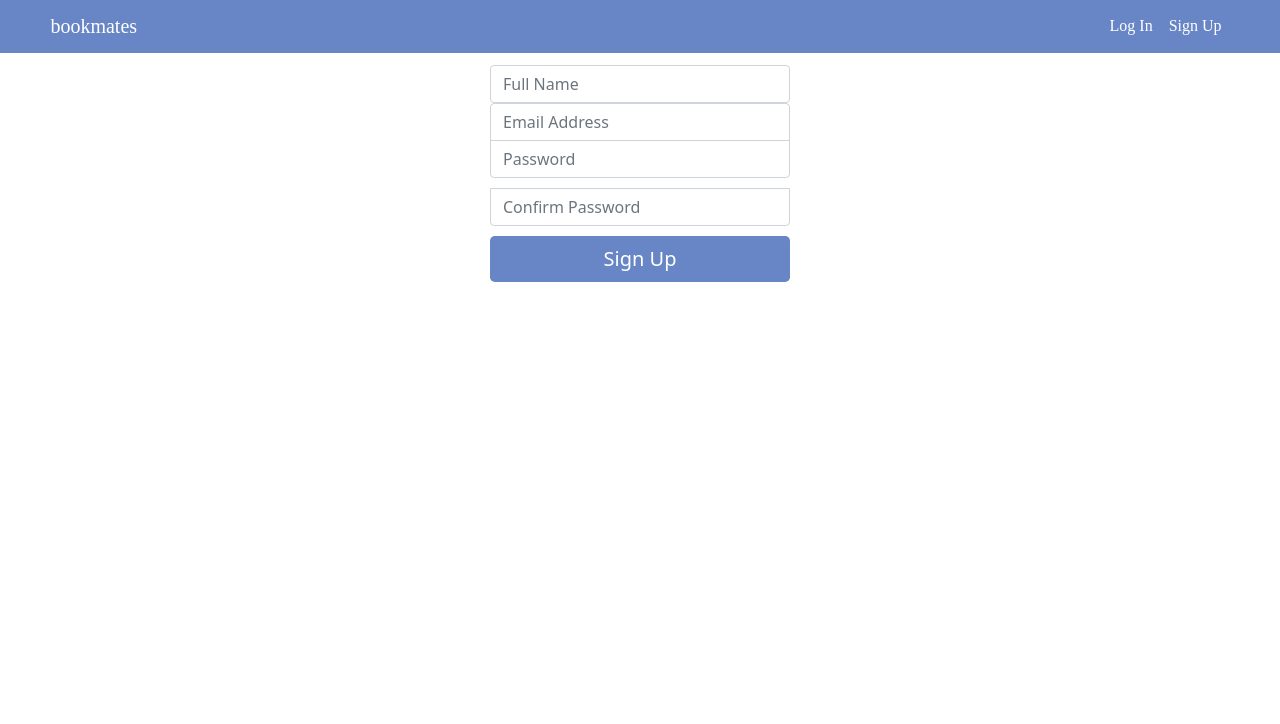
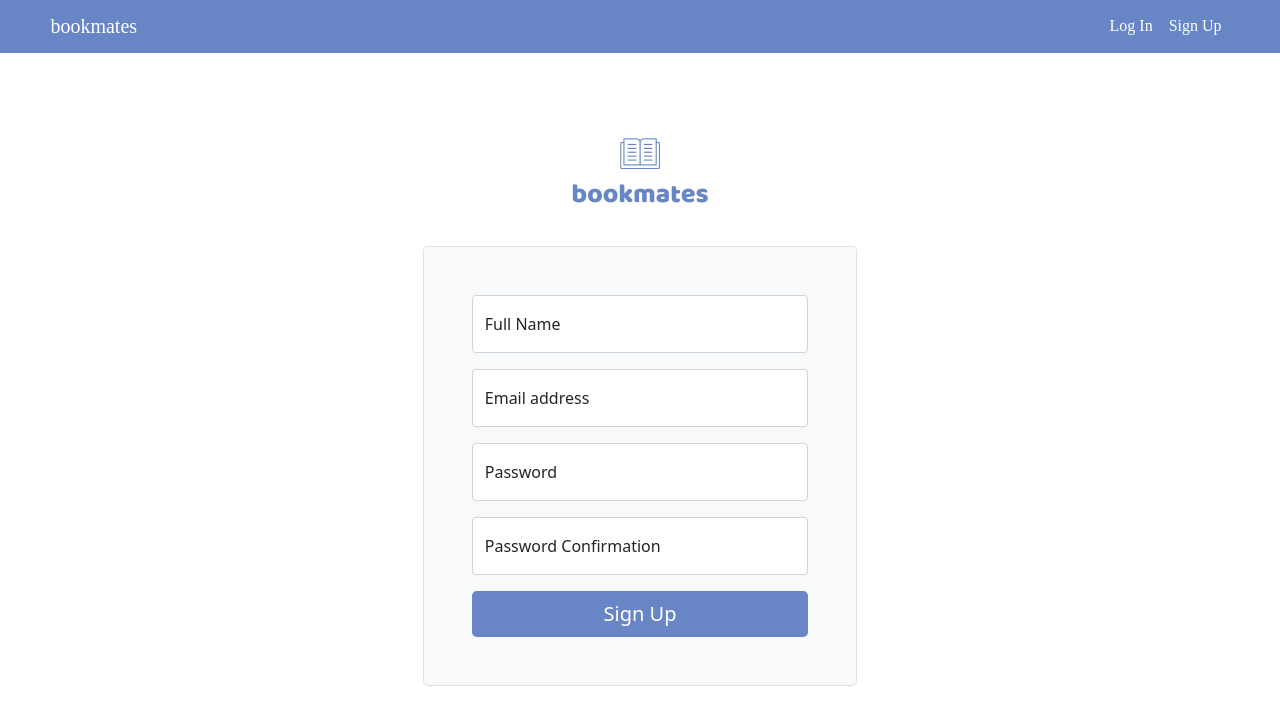
Before and after one commit to laurena-fayad/Login-Signup-using-React-Laravel, a React (Create React App) app in the folder react-part/: page /register in a window 1280 px wide. Shown: the top 724 px of the page. Built offline with nearby package versions, Linux system fonts and the light colour scheme; a web font is replaced by a local one.

Commit message:
Changed design of register page

```diff
--- a/react-part/src/pages/Register.js
+++ b/react-part/src/pages/Register.js
@@ -1,7 +1,8 @@
 import React, { useState } from "react";
 import axios from "axios";
 import { useNavigate } from "react-router-dom";
-import Nav from "../components/Nav"
+import Nav from "../components/Nav";
+import logo from "./../assets/bookmates-transparent.png";
 
 const Register = () => {
   let navigate = useNavigate();
@@ -33,47 +34,75 @@ const Register = () => {
   };
 
   return (
-    <main className="form-signin">
-      <Nav/>
-      <form onSubmit={submit}>
-        <h1 className="h3 mb-3 fw-normal">Create An Account</h1>
+    <div>
+      <Nav />
+      <div className="container col-xl-10 col-xxl-8 py-5">
+        <div className="g-lg-5 py-5 ">
+          <div className="col-md-10 mx-auto col-lg-5">
+            <img
+              src={logo}
+              className="d-block mx-auto img-fluid"
+              alt="bookmates logo"
+              width="250"
+              height="250"
+            />
+
+            <form
+              onSubmit={submit}
+              className="p-4 p-md-5 border rounded-3 bg-light"
+            >
+              <div className="form-floating mb-3">
                 <input
-          type="name"
-          class="form-control"
+                  className="form-control"
+                  id="floatingInput"
                   placeholder="Full Name"
                   required
                   onChange={(e) => setName(e.target.value)}
                 />
-
+                <label for="floatingInput">Full Name</label>
+              </div>
+              <div className="form-floating mb-3">
                 <input
                   type="email"
-          class="form-control"
-          placeholder="Email Address"
+                  className="form-control"
+                  id="floatingInput"
+                  placeholder="name@example.com"
                   required
                   onChange={(e) => setEmail(e.target.value)}
                 />
-
+                <label for="floatingInput">Email address</label>
+              </div>
+              <div className="form-floating mb-3">
                 <input
                   type="password"
-          class="form-control"
+                  className="form-control"
+                  id="floatingPassword"
                   placeholder="Password"
                   required
                   onChange={(e) => setPassword(e.target.value)}
                 />
-
+                <label for="floatingPassword">Password</label>
+              </div>
+              <div className="form-floating mb-3">
                 <input
                   type="password"
-          class="form-control"
-          placeholder="Confirm Password"
+                  className="form-control"
+                  id="floatingPassword"
+                  placeholder="Password Confirmation"
                   required
                   onChange={(e) => setPasswordConfirmation(e.target.value)}
                 />
+                <label for="floatingPassword">Password Confirmation</label>
+              </div>
 
               <button className="w-100 btn btn-lg btn-primary" type="submit">
                 Sign Up
               </button>
             </form>
-    </main>
+          </div>
+        </div>
+      </div>
+    </div>
   );
 };
 
```
Lines whose indentation alone changed are shown as unchanged.
